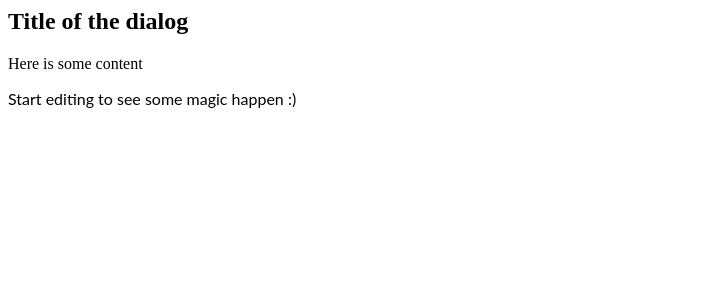
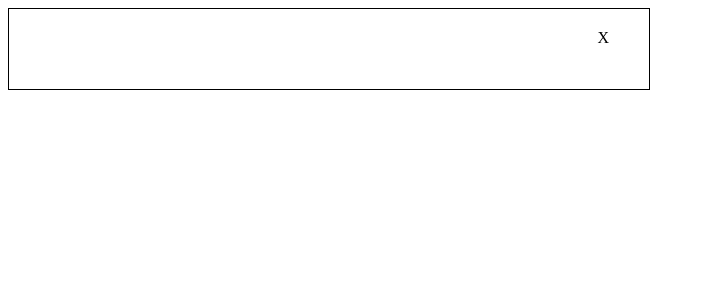
Before and after one commit to tam95/Nordea-angular-playground, an Angular app: page / in a window 1280 px wide. Shown: the top 300 px of the page, without its empty margins (0-705 px from the left). Built offline with nearby package versions, Linux system fonts and the light colour scheme.

Commit message:
5 files modified

```diff
--- a/src/app/Dialog/dialog.component.css
+++ b/src/app/Dialog/dialog.component.css
@@ -0,0 +1,23 @@
+.dialog-container {
+  border: 1px solid black;
+  width: 50vw;
+}
+.dialog-header {
+  padding: 20px;
+  position: relative;
+}
+#titleText {
+  font-size: 20px;
+  font-weight: bold;
+  width: fit-content;
+  margin: 0 0 0 0;
+}
+.dialog-body {
+  padding: 20px;
+}
+#xButton {
+  position: absolute;
+  width: fit-content;
+  right: 40px;
+  top: 20px;
+}
--- a/src/app/Dialog/dialog.component.html
+++ b/src/app/Dialog/dialog.component.html
@@ -1,8 +1,9 @@
-<div>
-  <div class="header">
-    <h2>Title of the dialog</h2>
+<div class="dialog-container">
+  <div class="dialog-header">
+    <div id="titleText">{{title}}</div>
+    <div id="xButton" (click)="closeDialog()">X</div>
   </div>
-  <div class="body">
-    <label for="dialog-name">Here is some content</label>
+  <div class="dialog-body">
+    <label>{{message}}</label>
   </div>
 </div>
--- a/src/app/Dialog/dialog.component.ts
+++ b/src/app/Dialog/dialog.component.ts
@@ -1,10 +1,23 @@
-import { Component, Input } from "@angular/core";
+import { Component, Input, OnInit } from "@angular/core";
 
+export interface DialogData {
+  title: string;
+  message: string;
+}
 @Component({
   selector: "dialog-component",
   templateUrl: "./dialog.component.html",
-  styles: ["./dialog.component.css"]
+  styleUrls: ["./dialog.component.css"]
 })
-export class DialogComponent {
-  @Input() name: string;
+export class DialogComponent implements OnInit {
+  dialogData: DialogData;
+  title: string;
+  message: string;
+  constructor() {}
+  ngOnInit() {
+    console.log(this.title);
+  }
+  public closeDialog() {
+    console.log("close clicked");
+  }
 }
--- a/src/app/app.component.html
+++ b/src/app/app.component.html
@@ -1,4 +1 @@
-<dialog-component></dialog-component>
-<p>
-  Start editing to see some magic happen :)
-</p>
+<dialog-component [title]="title"></dialog-component>
--- a/src/app/app.component.ts
+++ b/src/app/app.component.ts
@@ -7,4 +7,5 @@ import { NgModel } from "@angular/forms";
 })
 export class AppComponent {
   name = "Angular " + VERSION.major;
+  title = "title";
 }
```
